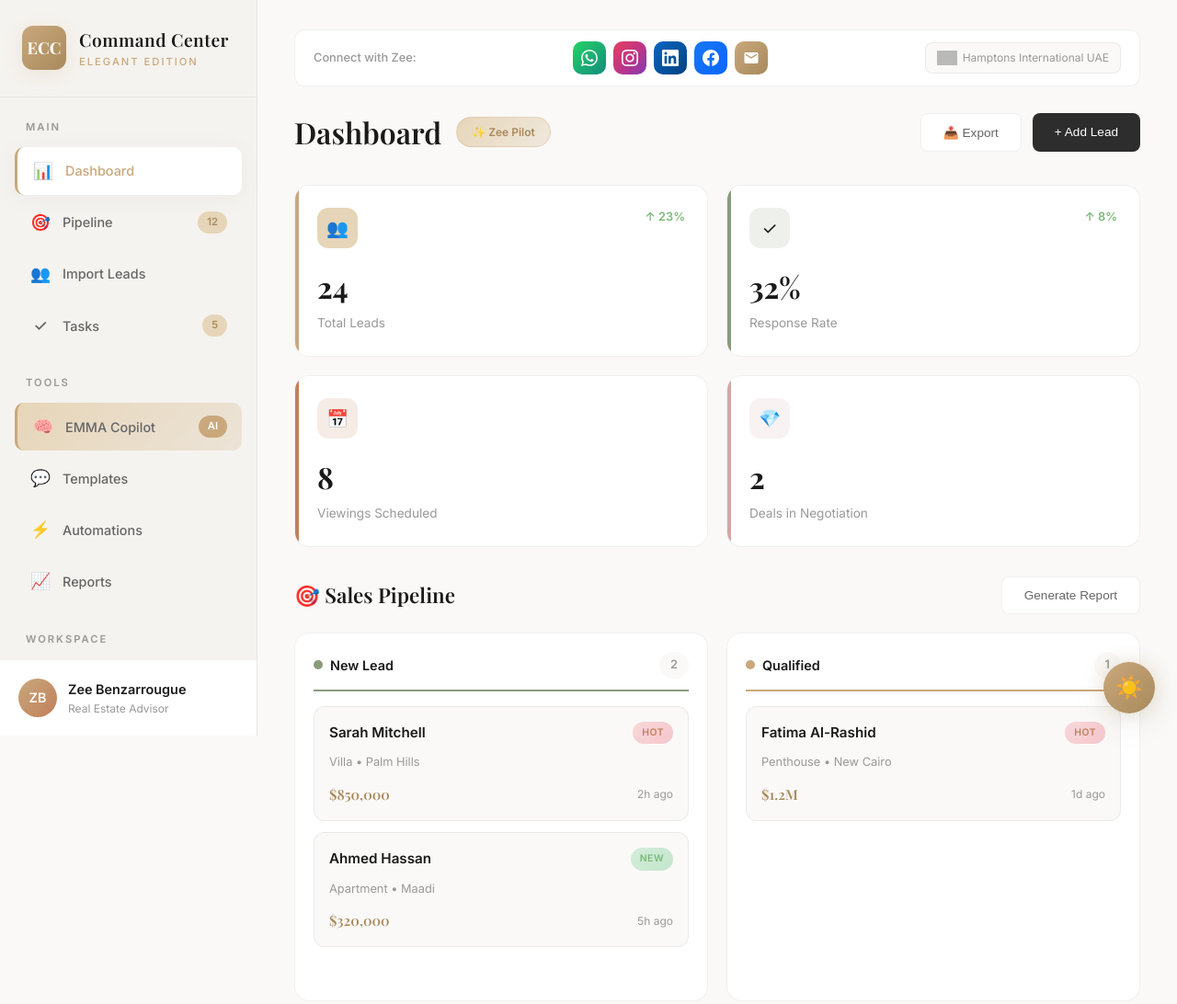
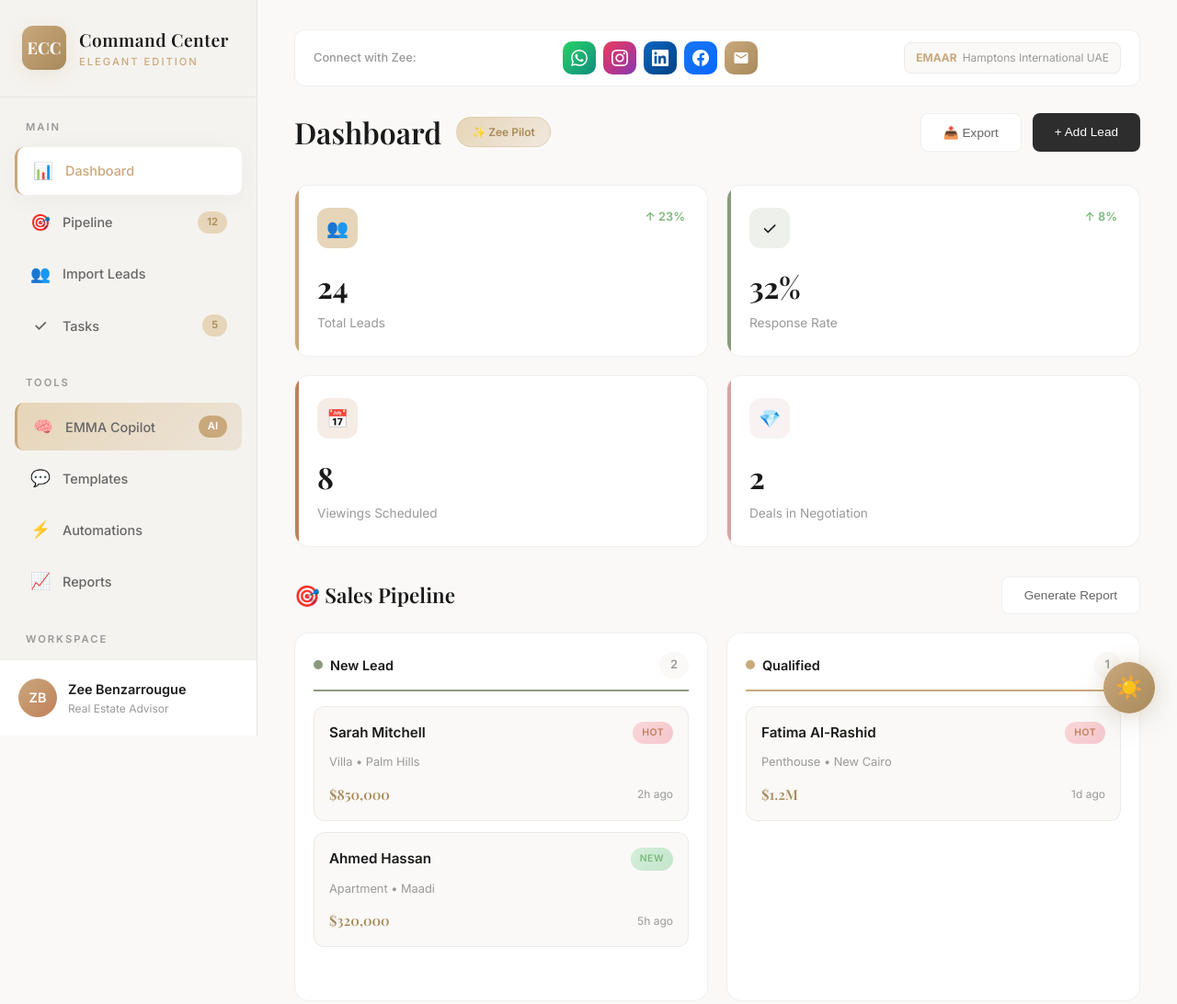
Before and after one commit to ashrafkahoush-ux/ecc-zee, a website: page index.html in a window 1280 px wide. Shown: the top 1092 px of the page at 92% size. Drawn offline with nearby package versions, Linux system fonts and the light colour scheme; grey boxes are pictures that could not be loaded.

Commit message:
Fix Emaar badge - use text instead of broken image

```diff
--- a/index.html
+++ b/index.html
@@ -951,7 +951,7 @@
                 </div>
                 <div class="social-right">
                     <span class="hamptons-badge">
-                        <img src="https://upload.wikimedia.org/wikipedia/commons/thumb/a/a6/Emaar_Properties_logo.svg/120px-Emaar_Properties_logo.svg.png" alt="Emaar" style="height: 16px; opacity: 0.7; margin-right: 6px;">
+                        <span style="font-weight: 700; color: var(--gold-primary); margin-right: 6px;">EMAAR</span>
                         Hamptons International UAE
                     </span>
                 </div>
```
